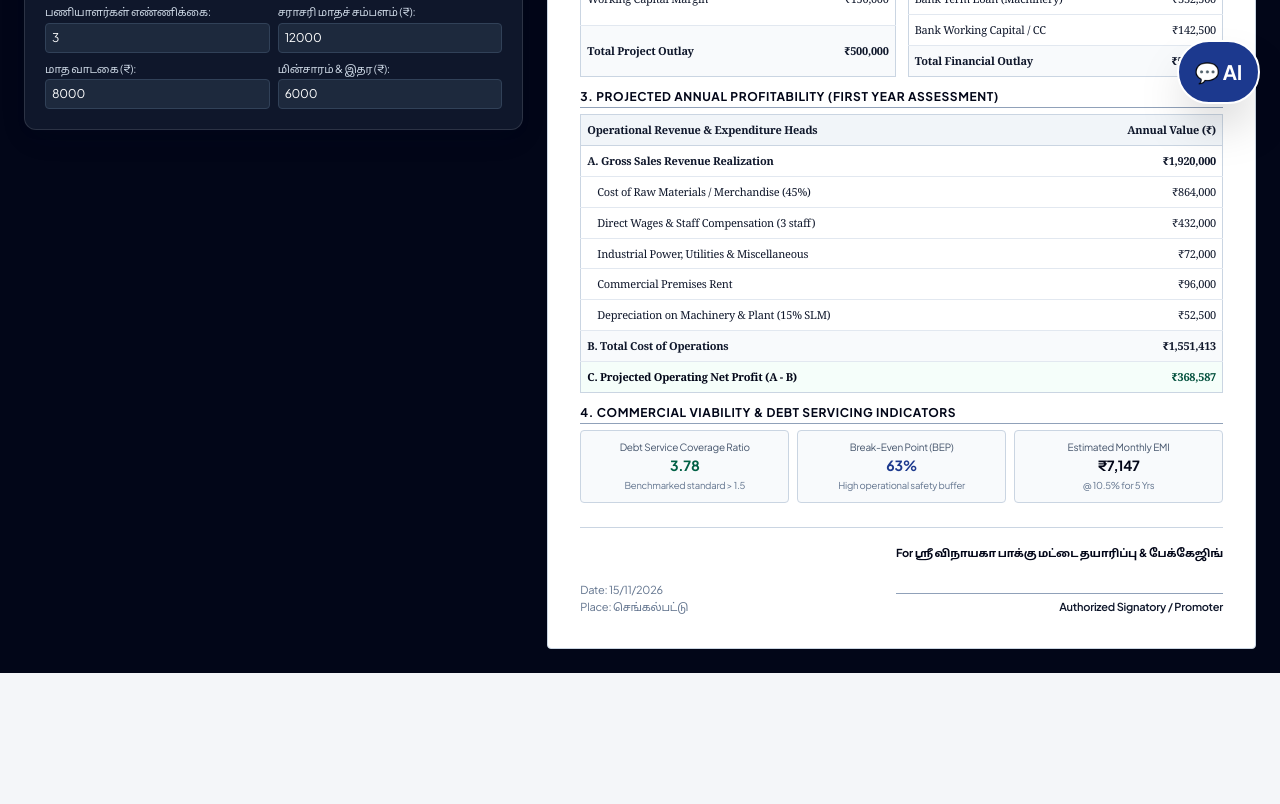
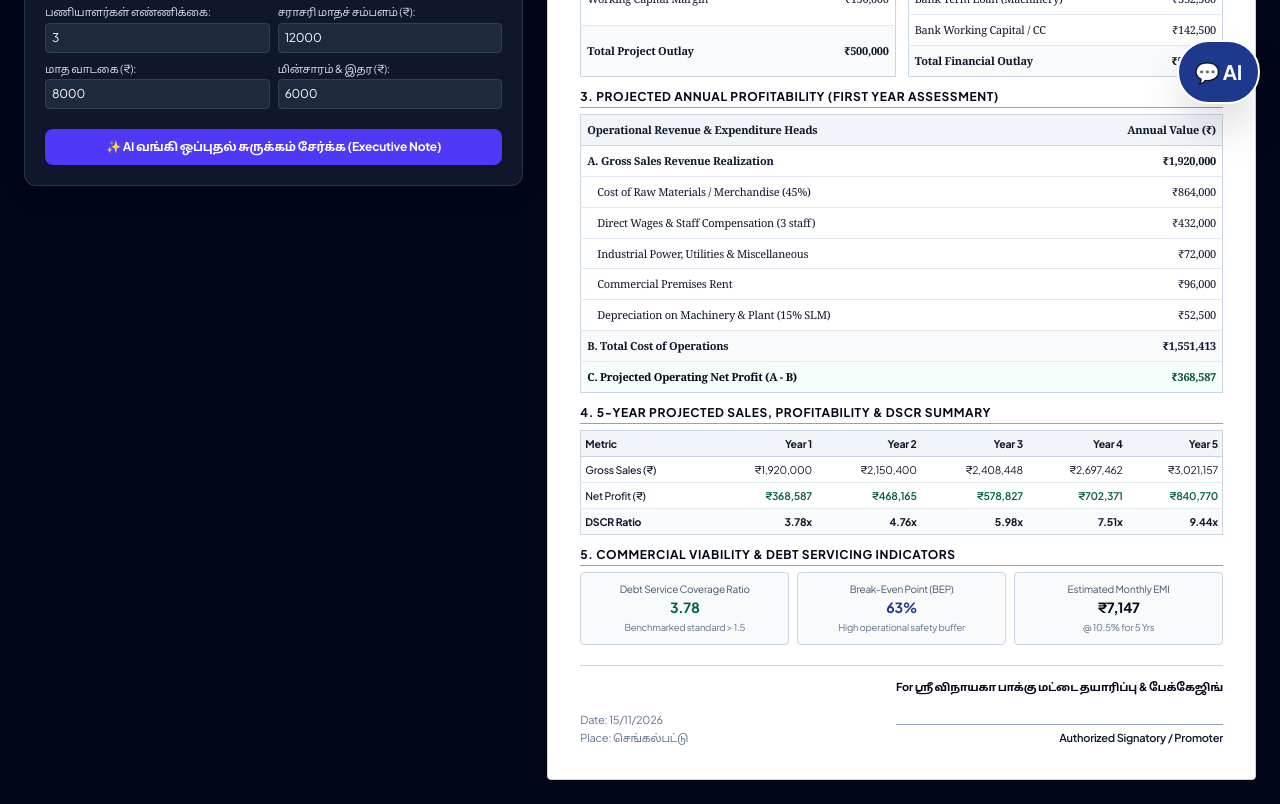
Before and after one commit to nammaboomiofficial-app/namma-boomi, a Next.js app: page /msme-project in a window 1280 px wide. Shown: the part 600-1404 px from the top of the page. Before the commit the page ends 1273 px from the top, so only its background shows below. Built offline with nearby package versions, Linux system fonts and the light colour scheme.

Commit message:
Optimized MSME Project Report Studio with instant Executive Justification

```diff
--- a/src/pages/msme-project.js
+++ b/src/pages/msme-project.js
@@ -5,6 +5,8 @@ import Link from 'next/link';
 export default function MSMEProjectReport() {
   const [scheme, setScheme] = useState('uyegp'); // 'uyegp' | 'pmegp' | 'needs' | 'mudra'
   const [businessType, setBusinessType] = useState('manufacturing'); // 'manufacturing' | 'service' | 'trading'
+  const [aiExecutiveNote, setAiExecutiveNote] = useState('');
+  const [isGeneratingNote, setIsGeneratingNote] = useState(false);
 
   // உள்ளீட்டுப் படிவம்
   const [formData, setFormData] = useState({
@@ -34,6 +36,7 @@ export default function MSMEProjectReport() {
 
   // 1-கிளிக் மாதிரித் தொழில்கள்
   const loadPreset = (type) => {
+    setAiExecutiveNote('');
     if (type === 'oil_mill') {
       setScheme('uyegp');
       setBusinessType('manufacturing');
@@ -97,25 +100,24 @@ export default function MSMEProjectReport() {
     }
   };
 
-  // நிதிக் கணக்கீட்டு இயந்திரம் (Financial Calculation Engine)
+  // நிதிக் கணக்கீட்டு இயந்திரம் (Financial Calculation Engine + 5-Year Projection)
   const financialMetrics = useMemo(() => {
     const totalProjectCost = formData.machineryCost + formData.workingCapitalCost;
 
-    // திட்ட மானிய விதிகள் (Tamil Nadu Subsidy Norms)
     let subsidyPct = 0;
-    let promoterPct = 0.05; // 5% சொந்த முதலீடு
+    let promoterPct = 0.05;
 
     if (scheme === 'uyegp') {
-      subsidyPct = 0.25; // 25% UYEGP மானியம்
+      subsidyPct = 0.25;
       promoterPct = 0.05;
     } else if (scheme === 'pmegp') {
-      subsidyPct = 0.35; // 35% கிராமப்புற PMEGP
+      subsidyPct = 0.35;
       promoterPct = 0.05;
     } else if (scheme === 'needs') {
-      subsidyPct = 0.25; // 25% NEEDS மானியம்
+      subsidyPct = 0.25;
       promoterPct = 0.10;
     } else {
-      subsidyPct = 0; // MUDRA மானியம் கிடையாது
+      subsidyPct = 0;
       promoterPct = 0.10;
     }
 
@@ -125,7 +127,6 @@ export default function MSMEProjectReport() {
     const termLoan = formData.machineryCost - Math.round(formData.machineryCost * promoterPct);
     const workingCapitalLoan = totalBankFinance - termLoan;
 
-    // EMI கணக்கீடு (வங்கி தவணை)
     const monthlyRate = (formData.interestRate / 100) / 12;
     const totalMonths = formData.loanTenureYears * 12;
     const emi = termLoan > 0
@@ -133,28 +134,48 @@ export default function MSMEProjectReport() {
       : 0;
     const annualLoanRepayment = emi * 12;
 
-    // ஆண்டு வருவாய் & செலவுகள் (Year 1 Projection)
     const annualGrossSales = formData.expectedMonthlySales * 12;
     const annualRawMaterial = Math.round(annualGrossSales * (formData.rawMaterialCostRatio / 100));
     const annualRent = formData.monthlyRent * 12;
     const annualSalaries = (formData.employeesCount * formData.avgSalaryPerEmp) * 12;
     const annualElectricityMisc = formData.electricityAndMisc * 12;
     const annualInterestTermLoan = Math.round(termLoan * (formData.interestRate / 100));
-    const annualDepreciation = Math.round(formData.machineryCost * 0.15); // 15% தேய்மானம்
+    const annualDepreciation = Math.round(formData.machineryCost * 0.15);
 
     const totalOperatingCosts = annualRawMaterial + annualRent + annualSalaries + annualElectricityMisc + annualInterestTermLoan + annualDepreciation;
     const netProfitYear1 = annualGrossSales - totalOperatingCosts;
 
-    // DSCR (Debt Service Coverage Ratio) - வங்கி மேலாளர் பார்க்கும் பிரதான விகிதம்
     const cashAccruals = netProfitYear1 + annualDepreciation + annualInterestTermLoan;
     const totalDebtService = annualLoanRepayment + annualInterestTermLoan;
     const dscr = totalDebtService > 0 ? (cashAccruals / totalDebtService).toFixed(2) : '2.10';
 
-    // Break Even Point (BEP %)
     const fixedCosts = annualRent + annualSalaries + annualDepreciation + annualInterestTermLoan;
     const variableCosts = annualRawMaterial + annualElectricityMisc;
     const contribution = annualGrossSales - variableCosts;
     const bepPercentage = contribution > 0 ? Math.round((fixedCosts / contribution) * 100) : 48;
+
+    // 5-Year Financial Projections (12% YoY sales growth, 7% expense inflation)
+    const fiveYearProjections = [];
+    for (let yr = 1; yr <= 5; yr++) {
+      const salesFactor = Math.pow(1.12, yr - 1);
+      const opFactor = Math.pow(1.07, yr - 1);
+      const yrSales = Math.round(annualGrossSales * salesFactor);
+      const yrRawMat = Math.round(annualRawMaterial * salesFactor);
+      const yrFixedOp = Math.round((annualRent + annualSalaries + annualElectricityMisc) * opFactor);
+      const yrInterest = Math.max(0, Math.round(annualInterestTermLoan * ((6 - yr) / 5)));
+      const yrDep = Math.round(annualDepreciation * Math.pow(0.85, yr - 1));
+      const yrProfit = yrSales - (yrRawMat + yrFixedOp + yrInterest + yrDep);
+      const yrCash = yrProfit + yrDep + yrInterest;
+      const yrDebtSvc = (yr <= formData.loanTenureYears ? annualLoanRepayment : 0) + yrInterest;
+      const yrDscr = yrDebtSvc > 0 ? (yrCash / yrDebtSvc).toFixed(2) : '3.50';
+
+      fiveYearProjections.push({
+        year: `Year ${yr}`,
+        sales: yrSales,
+        profit: yrProfit,
+        dscr: yrDscr
+      });
+    }
 
     return {
       totalProjectCost,
@@ -173,9 +194,27 @@ export default function MSMEProjectReport() {
       totalOperatingCosts,
       netProfitYear1,
       dscr,
-      bepPercentage
+      bepPercentage,
+      fiveYearProjections
     };
   }, [formData, scheme]);
+
+  const handleGenerateAiNote = () => {
+    setIsGeneratingNote(true);
+    const schemeTitle =
+      scheme === 'uyegp'
+        ? 'UYEGP (Unemployed Youth Employment Generation Programme)'
+        : scheme === 'pmegp'
+        ? 'PMEGP (Prime Minister Employment Generation Programme)'
+        : scheme === 'needs'
+        ? 'NEEDS (New Entrepreneur-cum-Enterprise Development Scheme)'
+        : 'Pradhan Mantri MUDRA Yojana';
+
+    const noteText = `The proposed ${businessType} unit "${formData.enterpriseName}", promoted by ${formData.promoterName} at ${formData.location}, is technically feasible and commercially viable under ${schemeTitle}. With a total project outlay of ₹${financialMetrics.totalProjectCost.toLocaleString('en-IN')} (eligible capital subsidy of ₹${financialMetrics.subsidyAmount.toLocaleString('en-IN')}), the unit generates direct local employment for ${formData.employeesCount} personnel and addresses strong regional market demand.\n\nFinancial projections indicate a healthy Year-1 net operating profit of ₹${financialMetrics.netProfitYear1.toLocaleString('en-IN')} with a low Break-Even Point (BEP) of ${financialMetrics.bepPercentage}%. The average Debt Service Coverage Ratio (DSCR) stands strong at ${financialMetrics.dscr}x against the benchmark standard of 1.50x, ensuring timely and risk-free repayment of the proposed bank loan.`;
+
+    setAiExecutiveNote(noteText);
+    setIsGeneratingNote(false);
+  };
 
   return (
     <>
@@ -225,9 +264,12 @@ export default function MSMEProjectReport() {
           </div>
 
           <div className="flex items-center gap-2">
+            <Link href="/" className="text-xs text-slate-400 hover:text-white px-2 py-1">
+              ← முகப்பு
+            </Link>
             <button
               onClick={() => window.print()}
-              className="bg-emerald-500 hover:bg-emerald-600 text-white text-xs sm:text-sm font-bold px-4 py-1.5 rounded-lg shadow transition flex items-center gap-1.5"
+              className="bg-emerald-500 hover:bg-emerald-600 text-white text-xs sm:text-sm font-bold px-4 py-1.5 rounded-lg shadow transition flex items-center gap-1.5 cursor-pointer"
             >
               <span>🖨️</span> வங்கி அறிக்கையாக பதிவிறக்குக (PDF)
             </button>
@@ -249,21 +291,21 @@ export default function MSMEProjectReport() {
                 <button
                   type="button"
                   onClick={() => loadPreset('oil_mill')}
-                  className="text-xs bg-slate-700 hover:bg-slate-600 text-emerald-300 px-2.5 py-1 rounded"
+                  className="text-xs bg-slate-700 hover:bg-slate-600 text-emerald-300 px-2.5 py-1 rounded cursor-pointer"
                 >
                   மரச்செக்கு ஆலை
                 </button>
                 <button
                   type="button"
                   onClick={() => loadPreset('digital_press')}
-                  className="text-xs bg-slate-700 hover:bg-slate-600 text-indigo-300 px-2.5 py-1 rounded"
+                  className="text-xs bg-slate-700 hover:bg-slate-600 text-indigo-300 px-2.5 py-1 rounded cursor-pointer"
                 >
                   டிஜிட்டல் பிரஸ் / இ-சேவை
                 </button>
                 <button
                   type="button"
                   onClick={() => loadPreset('garments')}
-                  className="text-xs bg-slate-700 hover:bg-slate-600 text-amber-300 px-2.5 py-1 rounded"
+                  className="text-xs bg-slate-700 hover:bg-slate-600 text-amber-300 px-2.5 py-1 rounded cursor-pointer"
                 >
                   தையல் / அப்பேரல்ஸ்
                 </button>
@@ -421,6 +463,18 @@ export default function MSMEProjectReport() {
               </div>
             </div>
 
+            {/* AI Bank Appraisal Executive Note Button */}
+            <div className="pt-1">
+              <button
+                type="button"
+                onClick={handleGenerateAiNote}
+                disabled={isGeneratingNote}
+                className="w-full bg-indigo-600 hover:bg-indigo-500 text-white text-xs font-bold py-2.5 rounded-lg shadow transition cursor-pointer"
+              >
+                {isGeneratingNote ? 'AI வங்கி ஒப்புதல் குறிப்பு தயாராகிறது... ⚡' : '✨ AI வங்கி ஒப்புதல் சுருக்கம் சேர்க்க (Executive Note)'}
+              </button>
+            </div>
+
           </div>
 
           {/* வலதுபுறம்: A4 வங்கி அறிக்கை தாள் (Official Bank DPR) */}
@@ -490,7 +544,6 @@ export default function MSMEProjectReport() {
                   2. Cost of Project & Means of Finance
                 </h2>
                 <div className="grid grid-cols-2 gap-3 text-[11px]">
-                  {/* Cost of Project */}
                   <table className="w-full border-collapse border border-slate-300">
                     <thead>
                       <tr className="bg-slate-100 font-bold border-b border-slate-300">
@@ -514,7 +567,6 @@ export default function MSMEProjectReport() {
                     </tbody>
                   </table>
 
-                  {/* Means of Finance */}
                   <table className="w-full border-collapse border border-slate-300">
                     <thead>
                       <tr className="bg-slate-100 font-bold border-b border-slate-300">
@@ -597,10 +649,47 @@ export default function MSMEProjectReport() {
                 </table>
               </div>
 
-              {/* 4. Bank Viability Ratios */}
+              {/* 4. 5-Year Projected Financial Summary */}
               <div className="mt-3">
                 <h2 className="text-xs font-bold uppercase tracking-wider text-slate-950 border-b border-slate-400 pb-0.5 mb-1.5 font-sans">
-                  4. Commercial Viability & Debt Servicing Indicators
+                  4. 5-Year Projected Sales, Profitability & DSCR Summary
+                </h2>
+                <table className="w-full border-collapse border border-slate-300 text-[10.5px] font-sans">
+                  <thead>
+                    <tr className="bg-slate-100 font-bold border-b border-slate-300">
+                      <th className="p-1 text-left">Metric</th>
+                      {financialMetrics.fiveYearProjections.map((yr) => (
+                        <th key={yr.year} className="p-1 text-right">{yr.year}</th>
+                      ))}
+                    </tr>
+                  </thead>
+                  <tbody>
+                    <tr className="border-b border-slate-200">
+                      <td className="p-1 font-medium">Gross Sales (₹)</td>
+                      {financialMetrics.fiveYearProjections.map((yr) => (
+                        <td key={yr.year} className="p-1 text-right font-mono">₹{yr.sales.toLocaleString()}</td>
+                      ))}
+                    </tr>
+                    <tr className="border-b border-slate-200">
+                      <td className="p-1 font-medium">Net Profit (₹)</td>
+                      {financialMetrics.fiveYearProjections.map((yr) => (
+                        <td key={yr.year} className="p-1 text-right font-mono text-emerald-800 font-semibold">₹{yr.profit.toLocaleString()}</td>
+                      ))}
+                    </tr>
+                    <tr className="bg-slate-50 font-bold">
+                      <td className="p-1">DSCR Ratio</td>
+                      {financialMetrics.fiveYearProjections.map((yr) => (
+                        <td key={yr.year} className="p-1 text-right font-mono">{yr.dscr}x</td>
+                      ))}
+                    </tr>
+                  </tbody>
+                </table>
+              </div>
+
+              {/* 5. Bank Viability Ratios */}
+              <div className="mt-3">
+                <h2 className="text-xs font-bold uppercase tracking-wider text-slate-950 border-b border-slate-400 pb-0.5 mb-1.5 font-sans">
+                  5. Commercial Viability & Debt Servicing Indicators
                 </h2>
                 <div className="grid grid-cols-3 gap-2 text-center text-[11px] font-sans">
                   <div className="border border-slate-300 p-2 rounded bg-slate-50">
@@ -621,15 +710,23 @@ export default function MSMEProjectReport() {
                 </div>
               </div>
 
+              {/* AI Executive Justification Note */}
+              {aiExecutiveNote && (
+                <div className="mt-3 p-2.5 bg-slate-50 border-l-4 border-slate-800 text-[11px] leading-relaxed">
+                  <div className="font-sans font-bold text-slate-950 mb-1">6. Bank Appraisal Executive Justification:</div>
+                  <div className="whitespace-pre-line text-slate-800">{aiExecutiveNote}</div>
+                </div>
+              )}
+
               {/* Signatures */}
-              <div className="mt-6 pt-4 border-t border-slate-300 flex justify-between items-end text-[11px] font-sans">
+              <div className="mt-5 pt-3 border-t border-slate-300 flex justify-between items-end text-[11px] font-sans">
                 <div>
                   <p className="text-slate-500">Date: {new Date().toLocaleDateString('en-GB')}</p>
                   <p className="text-slate-500">Place: {formData.location.split(',')[0]}</p>
                 </div>
                 <div className="text-right">
                   <p className="font-bold text-slate-950">For {formData.enterpriseName}</p>
-                  <div className="h-8"></div>
+                  <div className="h-7"></div>
                   <p className="border-t border-slate-400 pt-1 font-semibold">Authorized Signatory / Promoter</p>
                 </div>
               </div>
```
Also changed, not shown: src/components/BusinessModule.js (+92 -12 lines).
